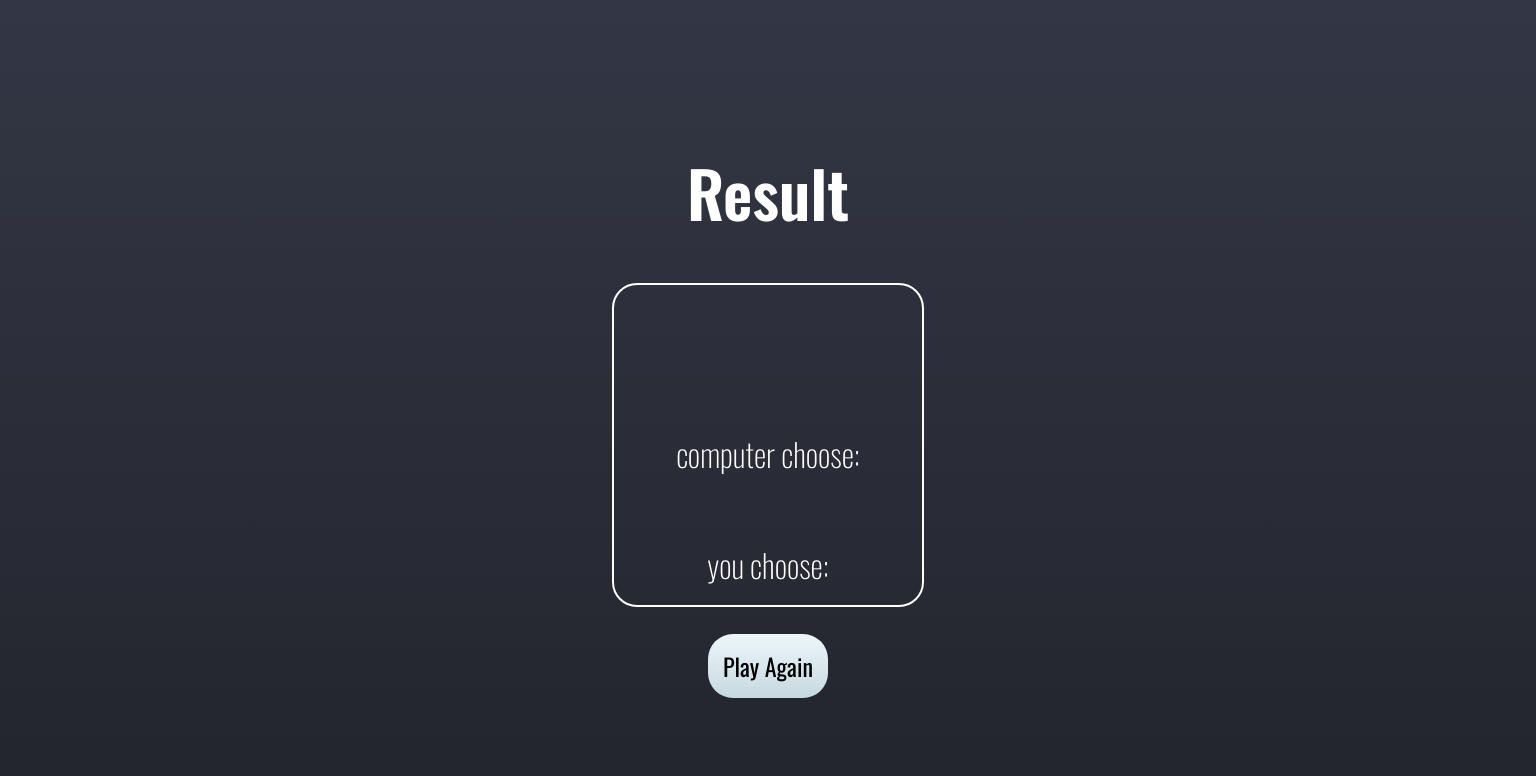
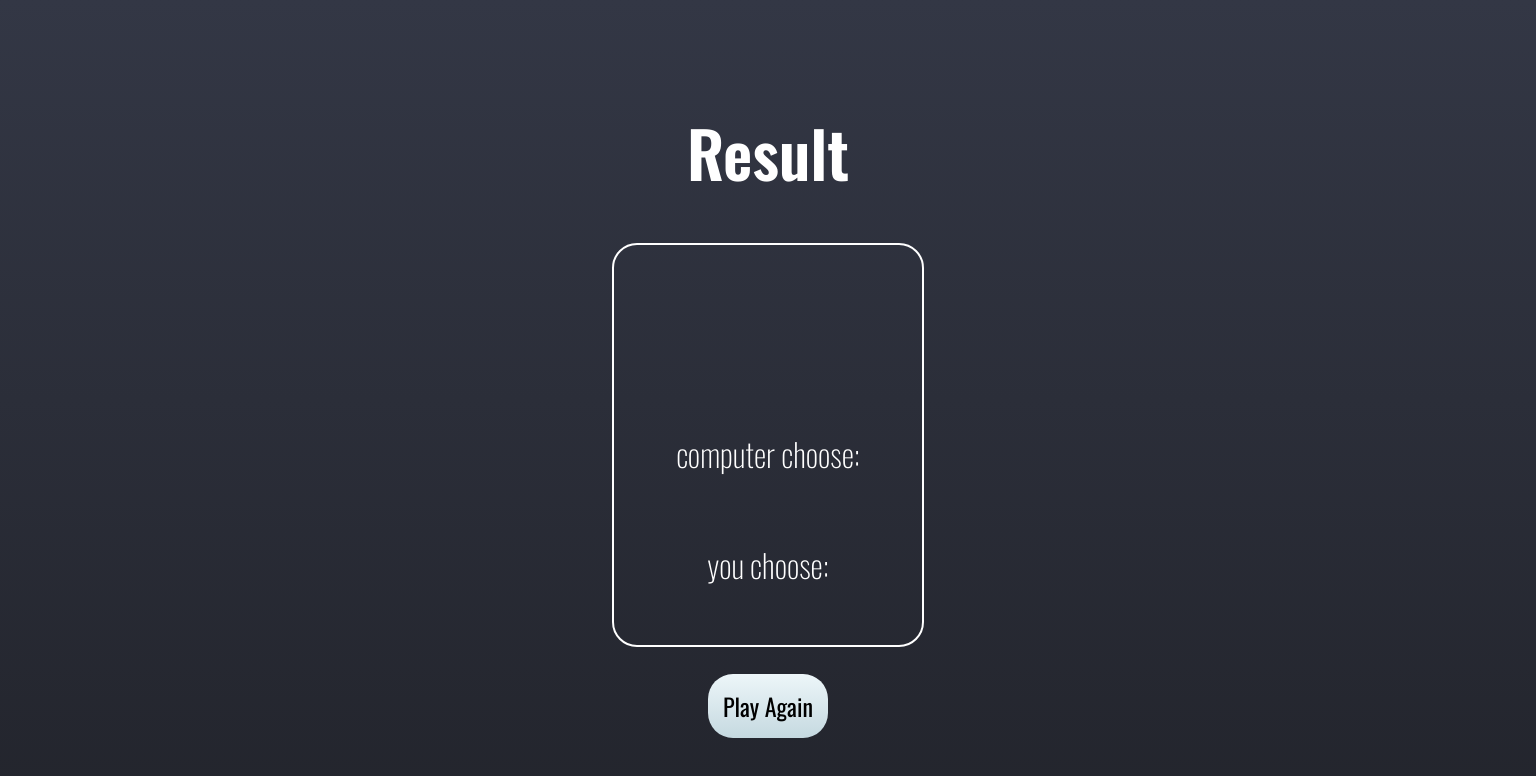
Before and after one commit to Bcean/Rock-Paper-Scissors-Game, a plain HTML site: page result.html in a window 1536 px wide. Drawn offline with nearby package versions, Linux system fonts and the light colour scheme.

Commit message:
Update other.css

```diff
--- a/other.css
+++ b/other.css
@@ -92,6 +92,10 @@ h4{
         font-size: 2rem;
     }
 
+    #container{
+        height: 50%;
+    }
+
     button{
         font-size: 1.5rem;
     }
```
